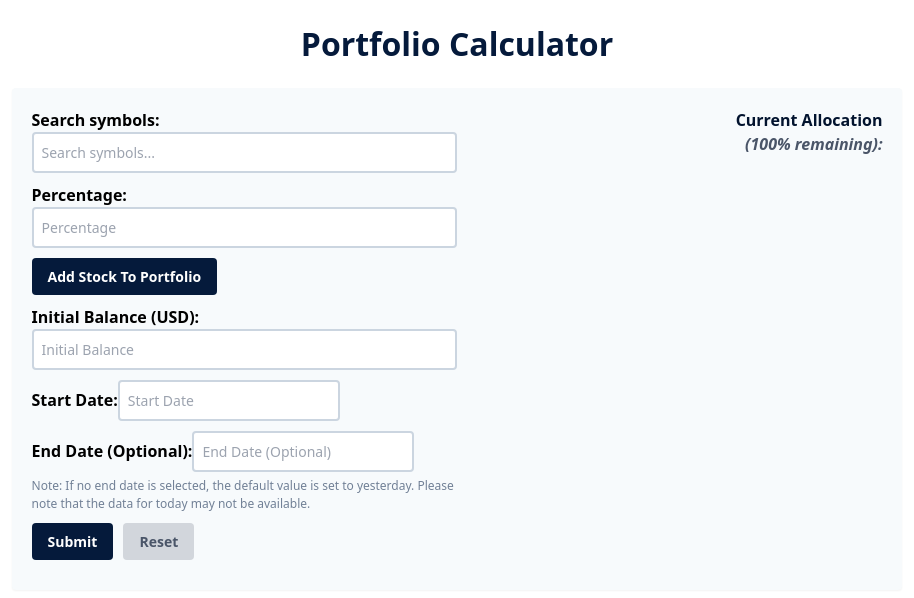
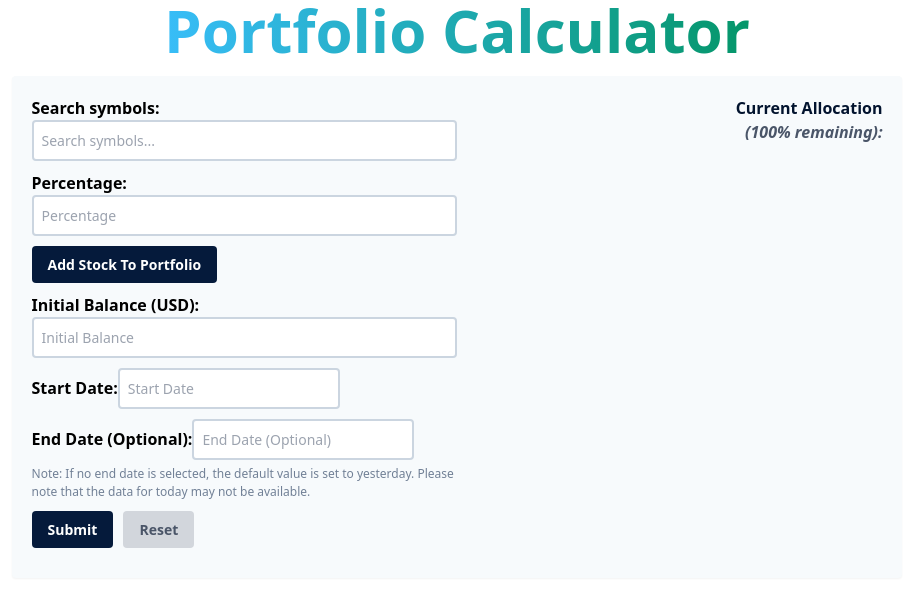
Before and after one commit to dmwcats123/portfolio-calculator, a Next.js app: page / in a window 1280 px wide. Shown: the top 598 px of the page, without its empty margins (183-1097 px from the left). Built offline with nearby package versions, Linux system fonts and the light colour scheme.

Commit message:
h1 title change

```diff
--- a/src/app/page.js
+++ b/src/app/page.js
@@ -206,8 +206,8 @@ const userInputData = {
 export default async function Home() {
   return (
     <main>
-      <h1 className="header">
-        <span className="header-title">Portfolio Calculator</span>
+      <h1 className="flex justify-center mb-4 text-3xl font-extrabold text-gray-900 dark:text-white md:text-5xl lg:text-6xl">
+        <span className="text-transparent bg-clip-text bg-gradient-to-r to-emerald-600 from-sky-400">Portfolio Calculator</span>
       </h1>
 
       <InputForm />
```
